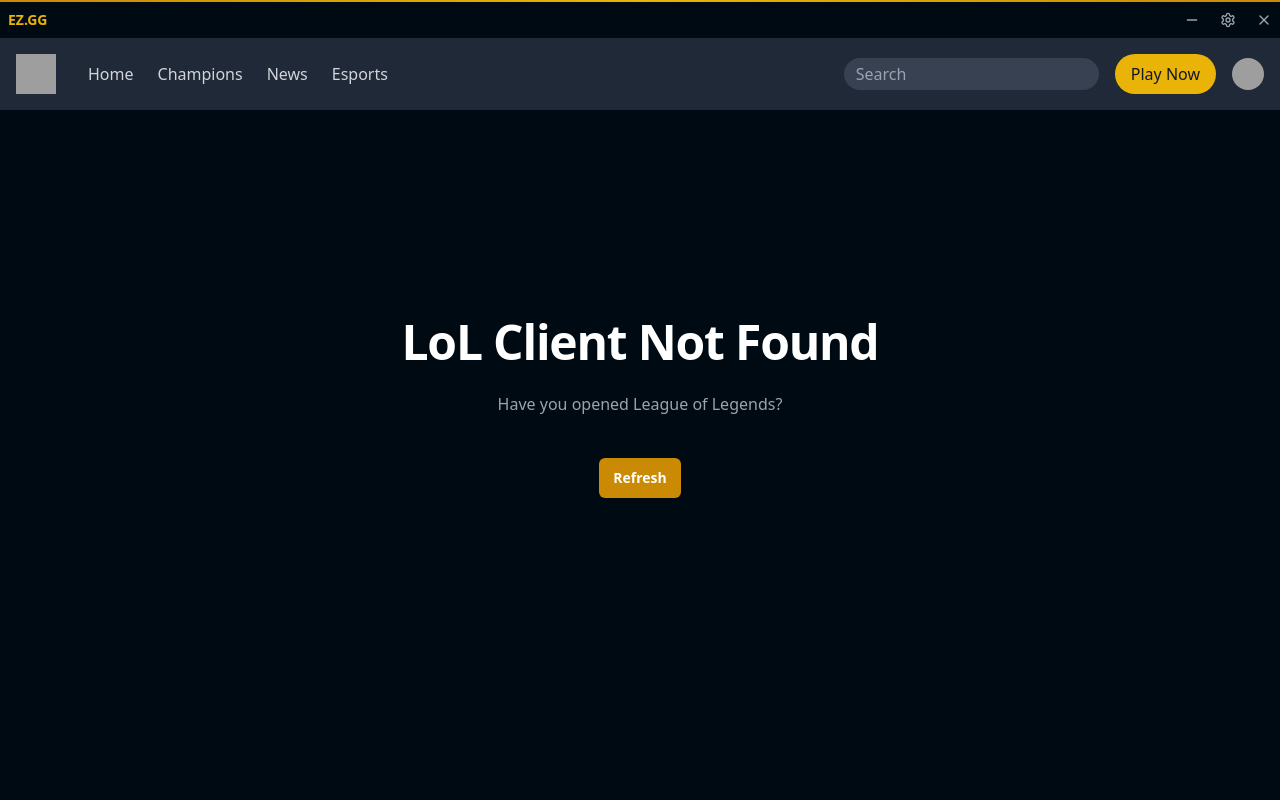
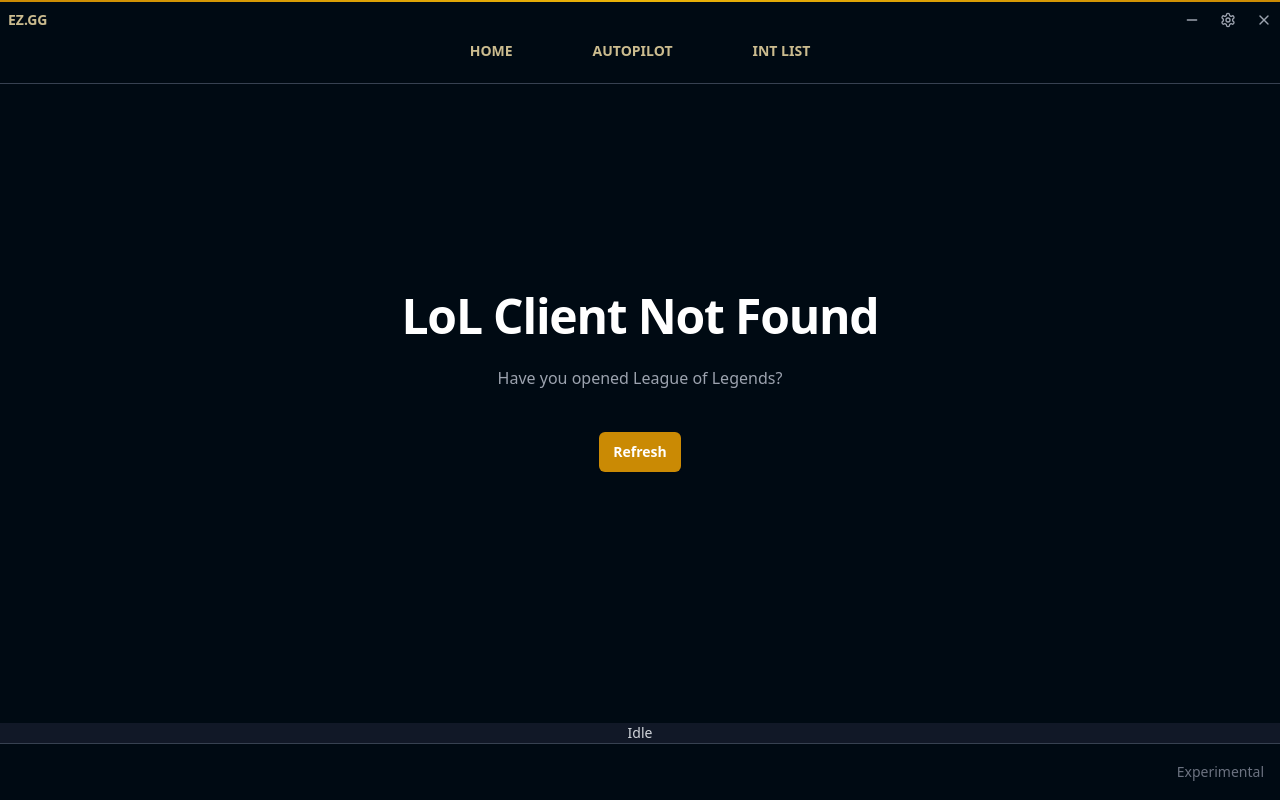
Before and after one commit to Jellayy/ez.gg, a Flask app: page / in a window 1280 px wide. Run offline with Flask 3, Linux system fonts and the light colour scheme; style sheets or scripts are compiled from the project's sources; grey boxes are pictures that could not be loaded.

Commit message:
feat: ptototyped ui modules

```diff
--- a/rewrite/rito_client/ws.py
+++ b/rewrite/events/ws.py
@@ -17,7 +17,6 @@ async def connect_ws(lcu):
 
 async def main():
     if lcu.lcu_found:
-        print(lcu._lcu_auth)
         uri, ssl_context = await connect_ws(lcu)
 
         async with connect(uri, ssl=ssl_context, max_size=None) as rito_ws:
--- a/rewrite/main.py
+++ b/rewrite/main.py
@@ -13,4 +13,4 @@ register_routes(server)
 
 if __name__ == '__main__':
     webview.create_window('EZ.GG Experimental', server, frameless=True, height=760, width=500)
-    webview.start(user_agent='EZ.GG Experimental')
+    webview.start(user_agent='EZ.GG Experimental', debug=True)
--- a/rewrite/ui/templates/base.html
+++ b/rewrite/ui/templates/base.html
@@ -12,41 +12,74 @@
         <div class="flex flex-col">
             <div class="h-0.5 bg-gradient-to-r from-yellow-600 via-yellow-500 to-yellow-600"></div>
             <nav class="bg-[#000A13] text-gray-300 p-2 flex justify-between items-center">
-                <div class="text-sm font-semibold text-yellow-500">EZ.GG</div>
+                <div class="text-sm font-semibold text-[#CBBC8F]">EZ.GG</div>
                 <div class="flex space-x-5 items-center">
-                    <button id="minimizeButton" class="text-gray-400 hover:text-yellow-500 focus:outline-none transition-colors duration-200">
+                    <button id="minimizeButton" class="text-gray-400 hover:text-[#CBBC8F] focus:outline-none transition-colors duration-200">
                         <svg xmlns="http://www.w3.org/2000/svg" width="16" height="16" viewBox="0 0 24 24" fill="none" stroke="currentColor" stroke-width="2" stroke-linecap="round" stroke-linejoin="round" class="lucide lucide-minus"><path d="M5 12h14"></path></svg>
                     </button>
-                    <button class="text-gray-400 hover:text-yellow-500 focus:outline-none transition-colors duration-200">
+                    <button class="text-gray-400 hover:text-[#CBBC8F] focus:outline-none transition-colors duration-200">
                         <svg xmlns="http://www.w3.org/2000/svg" width="16" height="16" viewBox="0 0 24 24" fill="none" stroke="currentColor" stroke-width="2" stroke-linecap="round" stroke-linejoin="round" class="lucide lucide-settings"><path d="M12.22 2h-.44a2 2 0 0 0-2 2v.18a2 2 0 0 1-1 1.73l-.43.25a2 2 0 0 1-2 0l-.15-.08a2 2 0 0 0-2.73.73l-.22.38a2 2 0 0 0 .73 2.73l.15.1a2 2 0 0 1 1 1.72v.51a2 2 0 0 1-1 1.74l-.15.09a2 2 0 0 0-.73 2.73l.22.38a2 2 0 0 0 2.73.73l.15-.08a2 2 0 0 1 2 0l.43.25a2 2 0 0 1 1 1.73V20a2 2 0 0 0 2 2h.44a2 2 0 0 0 2-2v-.18a2 2 0 0 1 1-1.73l.43-.25a2 2 0 0 1 2 0l.15.08a2 2 0 0 0 2.73-.73l.22-.39a2 2 0 0 0-.73-2.73l-.15-.08a2 2 0 0 1-1-1.74v-.5a2 2 0 0 1 1-1.74l.15-.09a2 2 0 0 0 .73-2.73l-.22-.38a2 2 0 0 0-2.73-.73l-.15.08a2 2 0 0 1-2 0l-.43-.25a2 2 0 0 1-1-1.73V4a2 2 0 0 0-2-2z"></path><circle cx="12" cy="12" r="3"></circle></svg>
                     </button>
-                    <button id="exitButton" class="text-gray-400 hover:text-yellow-500 focus:outline-none transition-colors duration-200">
+                    <button id="exitButton" class="text-gray-400 hover:text-[#CBBC8F] focus:outline-none transition-colors duration-200">
                         <svg xmlns="http://www.w3.org/2000/svg" width="16" height="16" viewBox="0 0 24 24" fill="none" stroke="currentColor" stroke-width="2" stroke-linecap="round" stroke-linejoin="round" class="lucide lucide-x"><path d="M18 6 6 18"></path><path d="m6 6 12 12"></path></svg>
                     </button>
                 </div>
             </nav>
         </div>
 
-        <nav class="bg-gray-800 text-gray-300 p-4">
-            <div class="container mx-auto flex justify-between items-center">
-                <div class="flex items-center space-x-8">
-                    <img src="/api/placeholder/40/40" alt="LoL Logo" class="w-10 h-10">
-                    <div class="hidden md:flex space-x-6">
-                        <a href="#" class="hover:text-yellow-500 transition duration-300">Home</a>
-                        <a href="#" class="hover:text-yellow-500 transition duration-300">Champions</a>
-                        <a href="#" class="hover:text-yellow-500 transition duration-300">News</a>
-                        <a href="#" class="hover:text-yellow-500 transition duration-300">Esports</a>
+        <div class="border-b border-gray-700">
+            <nav class="mx-auto flex max-w-7xl items-center justify-around lg:px-8 pt-px pb-5">
+                <div class="flex gap-x-20 text-[#CBBC8F]">
+                    <a href="#" class="text-sm font-bold leading-6">HOME</a>
+                    <a href="#" class="text-sm font-bold leading-6">AUTOPILOT</a>
+                    <a href="#" class="text-sm font-bold leading-6">INT LIST</a>
+                </div>
+            </nav>
+        </div>
+
+        <!-- Bottom Bar -->
+        <div class="fixed bottom-0 left-0 w-full flex flex-col">
+            <!-- Queue Status -->
+            <div class="flex w-full justify-around bg-gray-900">
+                <p class="text-gray-300 text-sm">Idle</p>
+            </div>
+            <!-- Real Bottom Bar -->
+            <div class="flex w-full items-center justify-between space-x-6 p-4 border-t border-gray-700">
+                {% if profile %}
+                    <div class="relative w-12 h-12">
+                        <!-- Background Circle -->
+                        <div class="absolute inset-0 rounded-full bg-[#010a13]"></div>
+
+                        <!-- Progress Indicator -->
+                        <svg class="absolute -inset-1 w-[calc(100%+0.5rem)] h-[calc(100%+0.5rem)]" viewBox="0 0 36 36">
+                            <!-- Outer Outline Circle -->
+                            <circle cx="18" cy="18" r="17" stroke="currentColor" stroke-width="0.5" fill="none" class="text-[#c89b3c]" />
+                            <!-- Progress Circle -->
+                            <circle cx="18" cy="18" r="16" stroke="currentColor" stroke-width="2" fill="none" class="text-blue-200"
+                                    stroke-dasharray="100" stroke-dashoffset="{{ 100 - profile['percentCompleteForNextLevel'] }}" pathLength="100" transform="rotate(90 18 18)"></circle>
+                            <!-- Inner Outline Circle -->
+                            <circle cx="18" cy="18" r="15" stroke="currentColor" stroke-width="0.5" fill="none" class="text-[#c89b3c]" />
+                        </svg>
+
+                        <!-- Profile Image -->
+                        <img src="https://ddragon.leagueoflegends.com/cdn/14.17.1/img/profileicon/{{ profile['profileIconId'] }}.png" alt="Profile" class="absolute inset-0 w-[94%] h-[94%] m-auto rounded-full object-cover z-10">
+
+                        <!-- Level Indicator -->
+                        <div class="absolute -bottom-0.5 left-1/2 transform -translate-x-1/2 bg-[#010a13] text-[#c89b3c] px-1 py-px rounded-full text-[0.8rem] leading-none font-bold border border-[#c89b3c] z-20">
+                            {{ profile['summonerLevel'] }}
+                        </div>
                     </div>
-                </div>
-                <div class="flex items-center space-x-4">
-                    <div class="hidden md:block">
-                        <input type="text" placeholder="Search" class="bg-gray-700 text-gray-300 px-3 py-1 rounded-full focus:outline-none focus:ring-2 focus:ring-yellow-500">
+                    <div class="flex-1 truncate">
+                        <h3 class="truncate text-sm font-medium text-white">{{ profile['gameName'] }}#{{ profile['tagLine'] }}</h3>
+                        <p class="mt-1 truncate text-sm text-gray-400">{{ profile['displayName'] }} | {{ profile['accountId'] }}</p>
                     </div>
-                    <button class="bg-yellow-500 text-gray-900 px-4 py-2 rounded-full hover:bg-yellow-600 transition duration-300">Play Now</button>
-                    <img src="/api/placeholder/32/32" alt="User Avatar" class="w-8 h-8 rounded-full">
+                {% endif %}
+                <div class="w-px"><p>&nbsp;</p></div>
+                <div>
+                    <p class="text-sm text-gray-500">Experimental</p>
                 </div>
             </div>
-        </nav>
+        </div>
 
         <!-- Page Content -->
         {% block content %}{% endblock %}
--- a/rewrite/ui/templates/no_lcu.html
+++ b/rewrite/ui/templates/no_lcu.html
@@ -1,7 +1,7 @@
 {% extends "base.html" %}
 
 {% block content %}
-    <main class="grid place-items-center px-6 py-24 sm:py-32 lg:px-8">
+    <main class="grid place-items-center px-6 pt-32 lg:px-8">
         <div class="text-center">
             <h1 class="mt-20 text-3xl font-bold tracking-tight text-white sm:text-5xl">LoL Client Not Found</h1>
             <p class="mt-6 text-base leading-7 text-gray-400">Have you opened League of Legends?</p>
```
Also changed, not shown: rewrite/routes/base_routes.py (+6 -1 lines), rewrite/ui/templates/index.html (+22 -29 lines), rewrite/events/queue.py (renamed from rewrite/rito_client/queue.py).
